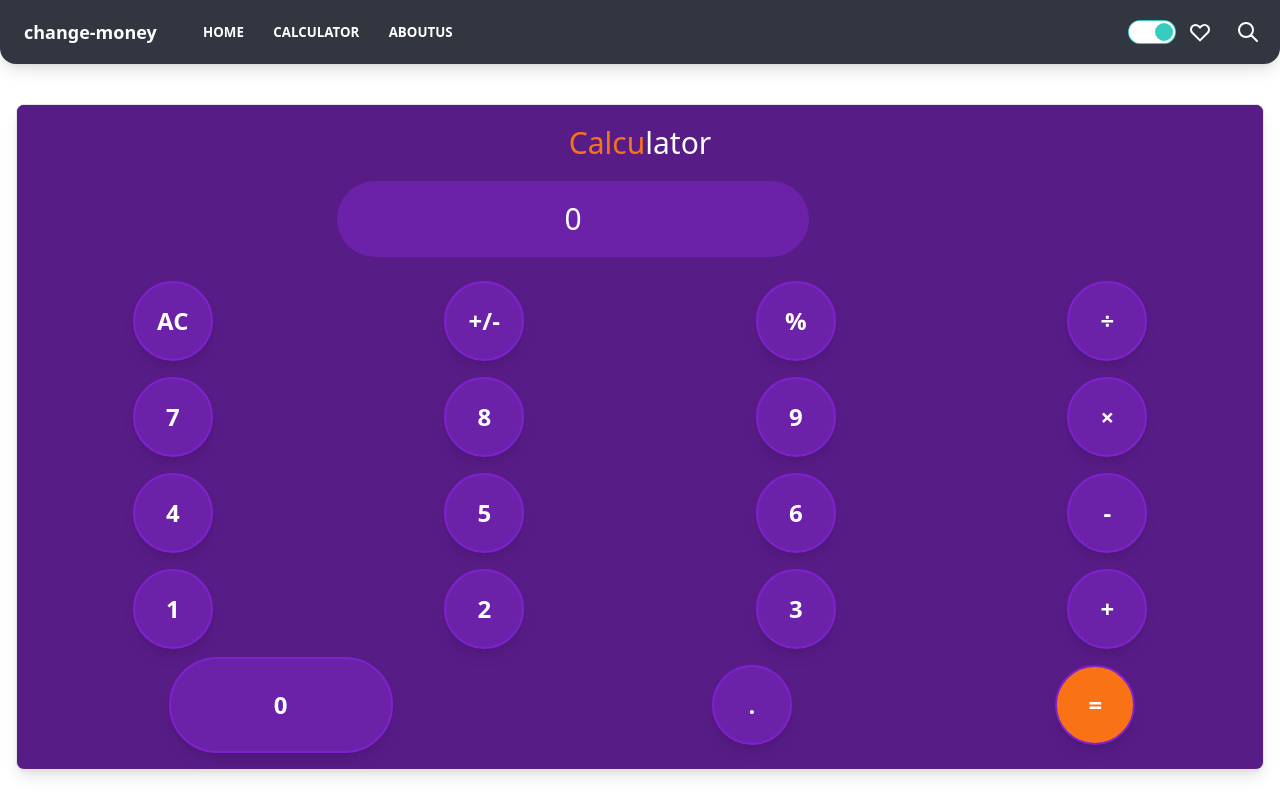
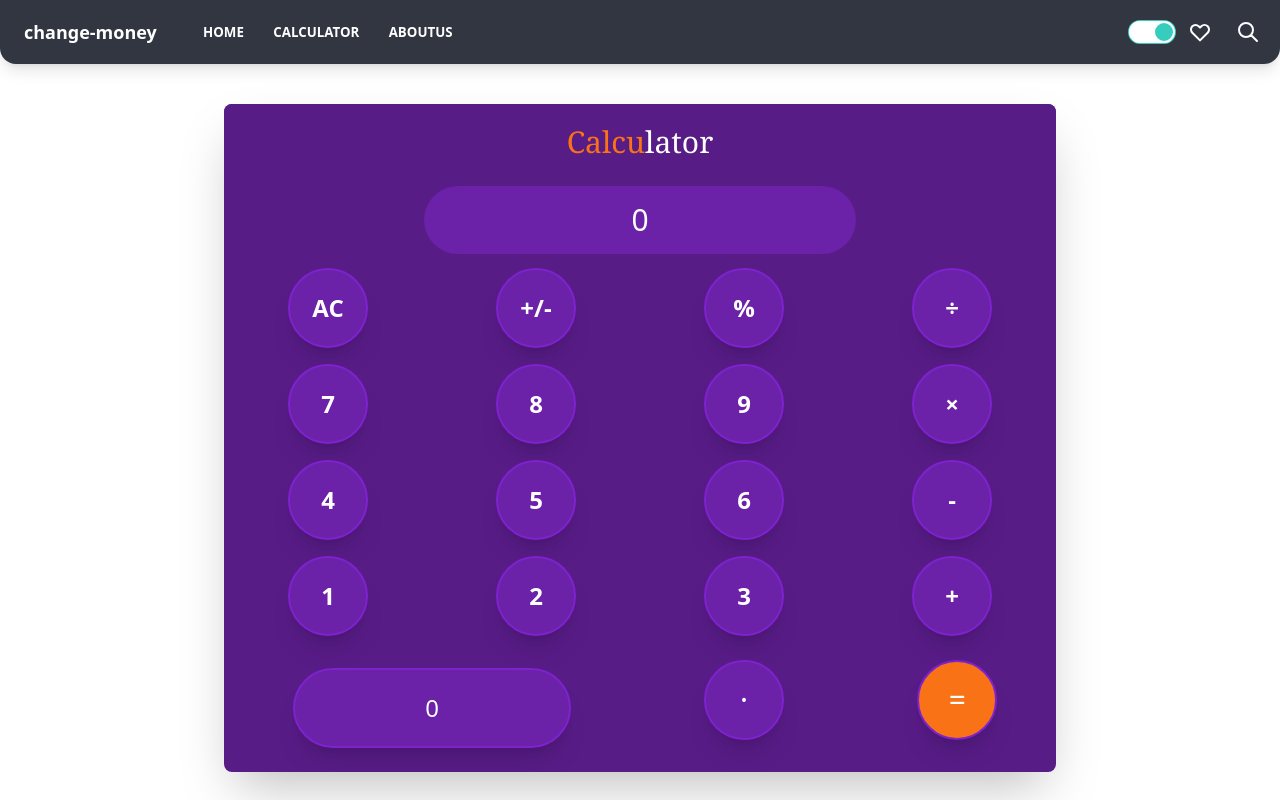
Before and after one commit to mahdimohamadzadeh/digital-currency, a Vue app: page /calculator in a window 1280 px wide. Shown: the top 800 px of the page. Built offline with nearby package versions, Linux system fonts and the light colour scheme.

Commit message:
Update:Filtering converted figures and displaying better, adding a better ui to About Me, fixing calculator bugs and adding a dark theme to 80% of the project

```diff
--- a/src/components/Clock.vue
+++ b/src/components/Clock.vue
@@ -1,8 +1,11 @@
 <template>
-  <div class="flex justify-center lg:absolute my-10">
+  <div
+    class="flex justify-center lg:absolute lg:top-8   my-10"
+    :data-theme="theme === 'light' ? 'emerald' : ''"
+  >
     <div class="mt-2 p-2 w-40 bg-accent rounded-lg shadow-xl">
       <div
-        class="flex justify-center align-center w-28 h-14  rounded-xl text-3xl p-2  mx-4 my-2 "
+        class="flex justify-center align-center w-28 h-14 rounded-xl text-3xl p-2 mx-4 my-2"
       >
         <div class="">{{ hours }}:</div>
         <div class="">{{ minutes }}:</div>
@@ -13,6 +16,8 @@
 </template>
 
 <script>
+import { computed } from "@vue/runtime-core";
+import { useStore } from "vuex";
 export default {
   name: "Clock",
   data() {
@@ -29,7 +34,7 @@ export default {
         this.hours = date.getHours();
         this.minutes = this.checkSingleDigit(date.getMinutes());
         this.seconds = this.checkSingleDigit(date.getSeconds());
-      },0);
+      }, 0);
     },
     checkSingleDigit(digit) {
       return ("0" + digit).slice(-2);
@@ -38,6 +43,12 @@ export default {
   mounted() {
     this.setTime();
   },
+  setup() {
+    const store = useStore();
+    const theme = computed(() => store.getters.getTheme || "dark");
+
+    return { theme };
+  },
 };
 </script>
 
--- a/src/components/Employe.vue
+++ b/src/components/Employe.vue
@@ -1,5 +1,5 @@
 <template>
-  <div>
+  <div :data-theme="theme === 'light' ? 'emerald' : ''">
     <h1 class="text-2xl font-bold text-center mt-10">Moneye Xchange</h1>
     <!-- component -->
     <div class="flex justify-center min-h-auto antialiased">
@@ -8,12 +8,8 @@
       >
         <!-- header -->
         <div class="text-center m-6">
-          <h3 class="text-3xl font-semibold">
-            Price: {{ rialValue }} <small> rial</small>
-          </h3>
-          <h3 class="text-3xl font-semibold mt-4">
-            USD: {{ usdValueInput }} <small> USD</small>
-          </h3>
+          <h3 class="text-3xl font-semibold">Rial: {{ rialValue }} &#65020;</h3>
+          <h3 class="text-3xl font-semibold mt-4">USD: {{ usdValueInput }} $</h3>
         </div>
         <!-- sign-in -->
         <div class="m-6">
@@ -48,10 +44,16 @@
 <script>
 import { ref } from "@vue/reactivity";
 import axios from "axios";
+import { useStore } from "vuex";
+import { computed } from "@vue/runtime-core";
 export default {
   setup() {
     const rialValue = ref(0);
     const usdValueInput = ref(0);
+
+    const store = useStore();
+    const theme = computed(() => store.getters.getTheme || "dark");
+
     const fetchPrice = async () => {
       if (usdValueInput.value) {
         await axios
@@ -61,7 +63,11 @@ export default {
           .then((res) => {
             let usd = res.data.usd_sell.value;
             let change = usdValueInput.value * usd;
-            rialValue.value = change + "0";
+            const filterChange = (number) => {
+              let toRial = number + "0";
+              return Number(toRial).toLocaleString();
+            };
+            rialValue.value = filterChange(change);
           })
           .catch((err) => {
             console.log(err);
@@ -70,7 +76,7 @@ export default {
         alert("کسخل مقداری وارد نکردی");
       }
     };
-    return { rialValue, usdValueInput, fetchPrice };
+    return { rialValue, usdValueInput, fetchPrice, theme };
   },
 };
 </script>
--- a/src/components/Footer.vue
+++ b/src/components/Footer.vue
@@ -1,5 +1,8 @@
 <template>
-  <footer class="p-10 footer bg-neutral text-neutral-content mt-16">
+  <footer
+    class="p-10 footer bg-neutral text-neutral-content mt-16"
+    :data-theme="theme === 'light' ? 'emerald' : ''"
+  >
     <div>
       <svg
         width="50"
@@ -64,7 +67,15 @@
 </template>
 
 <script>
+import { computed } from '@vue/runtime-core';
+import { useStore } from 'vuex';
 export default {
   name: "Footer",
+  setup() {
+    const store = useStore();
+    const theme = computed(() => store.getters.getTheme || "dark");
+
+    return { theme };
+  },
 };
 </script>
--- a/src/components/SideNav.vue
+++ b/src/components/SideNav.vue
@@ -95,6 +95,8 @@
 </template>
 
 <script>
+import { computed } from '@vue/runtime-core';
+import { useStore } from 'vuex';
 export default {
   name: "TheSidenav",
   props: {
@@ -103,9 +105,15 @@ export default {
       default: false,
     },
     theme: {
-      type: [String,Boolean],
+      type: [String, Boolean],
       default: "light",
     },
+  },
+  setup() {
+    const store = useStore();
+    const theme = computed(() => store.getters.getTheme || "dark");
+
+    return { theme };
   },
 };
 </script>
--- a/src/views/aboutus.vue
+++ b/src/views/aboutus.vue
@@ -1,26 +1,24 @@
 <template>
-  <div class="Aboutus">
+  <div class="Aboutus" :data-theme="theme === 'light' ? 'emerald' : ''">
     <div class="container mx-auto mt-10">
-      <div class="grid grid-cols-1 md:grid-cols-2 ">
+      <div class="grid grid-cols-1 md:grid-cols-2 shadow-2xl">
         <div class="max-h-96 md:h-screen">
           <img
-            class="w-screen h-screen md:h-96 object-cover object-top"
+            class="w-screen h-screen md:h-96 object-cover object-top rounded-lg"
             src="https://www.truegossiper.com/wp-content/uploads/2019/10/1-7.jpg"
             alt=""
           />
         </div>
-        <div class="flex bg-indigo-100 p-10 ">
+        <div class="flex p-10">
           <div class="mb-auto mt-4 max-w-lg">
-            <h1 class="text-3xl uppercase">Mahdi</h1>
-            <p class="font-semibold mb-5">Web Developer</p>
-            <p>
-              Lorem ipsum dolor sit amet, consectetuer adipiscing elit. Donec
-              odio. Quisque volutpat mattis eros. Nullam malesuada erat ut
-              turpis. Suspendisse urna nibh, viverra non, semper suscipit,
-              posuere a, pede.
+            <h1 class="text-3xl uppercase">Mahdi Mohammadzadeh</h1>
+            <p class="font-semibold mt-1">Web Developer</p>
+            <p class="mt-16">
+              Hello, I'm Mahdi Mohammadzadeh, a Front-end developer. I have been
+              learning and practicing in this field for almost 2 years.
             </p>
-            <button class="bg-black rounded-md py-3 px-7 mt-6 text-white">
-              Email Me
+            <button class="rounded-md py-3 px-7 mt-6 bg-accent">
+              <a href="https://www.linkedin.com/in/mahdi-mohamadzadeh/">My Linkedin</a>
             </button>
           </div>
         </div>
@@ -28,3 +26,15 @@
     </div>
   </div>
 </template>
+<script>
+import { computed } from "@vue/runtime-core";
+import { useStore } from "vuex";
+export default {
+  setup() {
+    const store = useStore();
+    const theme = computed(() => store.getters.getTheme || "dark");
+
+    return { theme };
+  },
+};
+</script>
--- a/src/views/calculator.vue
+++ b/src/views/calculator.vue
@@ -1,13 +1,13 @@
 <template>
-  <div class="Calculator">
+  <div class="Calculator" :data-theme="theme === 'light' ? 'emerald' : ''">
     <!-- component -->
 
     <div
-      class="sm:hidden min-w-screen min-h-full mt-10  flex items-center justify-center px-5 py-5"
+      class="sm:hidden min-w-screen min-h-full mt-10 flex items-center justify-center px-5 py-5"
     >
       <div
         class="w-full mx-auto rounded-xl bg-gray-100 shadow-xl text-gray-800 relative overflow-hidden"
-        style="max-width:300px"
+        style="max-width: 300px"
       >
         <div
           class="w-full h-40 bg-gradient-to-b from-gray-800 to-gray-700 flex items-end text-right"
@@ -186,30 +186,28 @@
     </div>
     <!-- component -->
     <div
-      class="hidden sm:block mx-auto overflow-hidden mt-10 shadow-lg mb-2 bg-purple-900 shadow-lg border rounded-lg md:w-full sm:w-4/6"
+      class="hidden sm:block mx-auto overflow-hidden mt-10 mb-2 bg-purple-900 shadow-2xl rounded-lg md:w-2/3 sm:w-4/6"
     >
       <div class="">
-        <div class="p-5 text-white text-center text-3xl bg-purple-900">
+        <div
+          class="p-5 text-white text-center text-3xl bg-purple-900 font-serif"
+        >
           <span class="text-orange-500">Calcu</span>lator
         </div>
+        <div class="w-full h-20 flex justify-center items-center">
           <input
-          class="ml-80 p-5 min-w-1/2 rounded-full text-white mb-4  flex justify-center text-center text-3xl bg-purple-800"
+            class="rounded-full text-white text-center text-3xl bg-purple-800 py-4"
             :value="current || '0'"
             disabled
           />
-        <!-- <div
-          class="p-5 text-white text-right text-3xl bg-purple-800 flex justify-center"
-        >
-          = <span class="text-orange-500 ">2100</span>
-        </div> -->
-
+        </div>
         <div class="flex items-stretch bg-purple-900 h-24">
           <div
             class="flex-1 px-2 py-2 justify-center flex items-center text-white text-2xl font-semibold"
           >
             <button
               @click="clearDisplay"
-              class="rounded-full h-20 w-20 flex items-center bg-purple-800 justify-center shadow-lg border-2 border-purple-700 hover:border-2 hover:border-gray-500 focus:outline-none"
+              class="rounded-full h-20 w-20 flex items-center bg-purple-800 justify-center shadow-xl border-2 border-purple-700 hover:border-2 hover:border-gray-500 focus:outline-none"
             >
               AC
             </button>
@@ -219,7 +217,7 @@
           >
             <button
               @click="changeSign"
-              class="rounded-full h-20 w-20 flex items-center bg-purple-800 justify-center shadow-lg border-2 border-purple-700 hover:border-2 hover:border-gray-500 focus:outline-none"
+              class="rounded-full h-20 w-20 flex items-center bg-purple-800 justify-center shadow-xl border-2 border-purple-700 hover:border-2 hover:border-gray-500 focus:outline-none"
             >
               +/-
             </button>
@@ -229,7 +227,7 @@
           >
             <button
               @click="convertPercent"
-              class="rounded-full h-20 w-20 flex items-center bg-purple-800 justify-center shadow-lg border-2 border-purple-700 hover:border-2 hover:border-gray-500 focus:outline-none"
+              class="rounded-full h-20 w-20 flex items-center bg-purple-800 justify-center shadow-xl border-2 border-purple-700 hover:border-2 hover:border-gray-500 focus:outline-none"
             >
               %
             </button>
@@ -240,7 +238,7 @@
           >
             <button
               @click="handleOperator('÷')"
-              class="rounded-full h-20 w-20 flex items-center bg-purple-800 justify-center shadow-lg border-2 border-purple-700 hover:border-2 hover:border-gray-500 focus:outline-none"
+              class="rounded-full h-20 w-20 flex items-center bg-purple-800 justify-center shadow-xl border-2 border-purple-700 hover:border-2 hover:border-gray-500 focus:outline-none"
             >
               ÷
             </button>
@@ -253,7 +251,7 @@
           >
             <button
               @click="appendSymbol('7')"
-              class="rounded-full h-20 w-20 flex items-center bg-purple-800 justify-center shadow-lg border-2 border-purple-700 hover:border-2 hover:border-gray-500 focus:outline-none"
+              class="rounded-full h-20 w-20 flex items-center bg-purple-800 justify-center shadow-xl border-2 border-purple-700 hover:border-2 hover:border-gray-500 focus:outline-none"
             >
               7
             </button>
@@ -264,7 +262,7 @@
           >
             <button
               @click="appendSymbol('8')"
-              class="rounded-full h-20 w-20 flex items-center bg-purple-800 justify-center shadow-lg border-2 border-purple-700 hover:border-2 hover:border-gray-500 focus:outline-none"
+              class="rounded-full h-20 w-20 flex items-center bg-purple-800 justify-center shadow-xl border-2 border-purple-700 hover:border-2 hover:border-gray-500 focus:outline-none"
             >
               8
             </button>
@@ -275,7 +273,7 @@
           >
             <button
               @click="appendSymbol('9')"
-              class="rounded-full h-20 w-20 flex items-center bg-purple-800 justify-center shadow-lg border-2 border-purple-700 hover:border-2 hover:border-gray-500 focus:outline-none"
+              class="rounded-full h-20 w-20 flex items-center bg-purple-800 justify-center shadow-xl border-2 border-purple-700 hover:border-2 hover:border-gray-500 focus:outline-none"
             >
               9
             </button>
@@ -286,9 +284,9 @@
           >
             <button
               @click="handleOperator('×')"
-              class="rounded-full h-20 w-20 flex items-center bg-purple-800 justify-center shadow-lg border-2 border-purple-700 hover:border-2 hover:border-gray-500 focus:outline-none"
+              class="rounded-full h-20 w-20 flex items-center bg-purple-800 justify-center shadow-xl border-2 border-purple-700 hover:border-2 hover:border-gray-500 focus:outline-none"
             >
-              ×
+              &#215;
             </button>
           </div>
         </div>
@@ -299,7 +297,7 @@
           >
             <button
               @click="appendSymbol('4')"
-              class="rounded-full h-20 w-20 flex items-center bg-purple-800 justify-center shadow-lg border-2 border-purple-700 hover:border-2 hover:border-gray-500 focus:outline-none"
+              class="rounded-full h-20 w-20 flex items-center bg-purple-800 justify-center shadow-xl border-2 border-purple-700 hover:border-2 hover:border-gray-500 focus:outline-none"
             >
               4
             </button>
@@ -310,7 +308,7 @@
           >
             <button
               @click="appendSymbol('5')"
-              class="rounded-full h-20 w-20 flex items-center bg-purple-800 justify-center shadow-lg border-2 border-purple-700 hover:border-2 hover:border-gray-500 focus:outline-none"
+              class="rounded-full h-20 w-20 flex items-center bg-purple-800 justify-center shadow-xl border-2 border-purple-700 hover:border-2 hover:border-gray-500 focus:outline-none"
             >
               5
             </button>
@@ -321,7 +319,7 @@
           >
             <button
               @click="appendSymbol('6')"
-              class="rounded-full h-20 w-20 flex items-center bg-purple-800 justify-center shadow-lg border-2 border-purple-700 hover:border-2 hover:border-gray-500 focus:outline-none"
+              class="rounded-full h-20 w-20 flex items-center bg-purple-800 justify-center shadow-xl border-2 border-purple-700 hover:border-2 hover:border-gray-500 focus:outline-none"
             >
               6
             </button>
@@ -332,7 +330,7 @@
           >
             <button
               @click="handleOperator('-')"
-              class="rounded-full h-20 w-20 flex items-center bg-purple-800 justify-center shadow-lg border-2 border-purple-700 hover:border-2 hover:border-gray-500 focus:outline-none"
+              class="rounded-full h-20 w-20 flex items-center bg-purple-800 justify-center shadow-xl border-2 border-purple-700 hover:border-2 hover:border-gray-500 focus:outline-none"
             >
               -
             </button>
@@ -345,7 +343,7 @@
           >
             <button
               @click="appendSymbol('1')"
-              class="rounded-full h-20 w-20 flex items-center bg-purple-800 justify-center shadow-lg border-2 border-purple-700 hover:border-2 hover:border-gray-500 focus:outline-none"
+              class="rounded-full h-20 w-20 flex items-center bg-purple-800 justify-center shadow-xl border-2 border-purple-700 hover:border-2 hover:border-gray-500 focus:outline-none"
             >
               1
             </button>
@@ -356,7 +354,7 @@
           >
             <button
               @click="appendSymbol('2')"
-              class="rounded-full h-20 w-20 flex items-center bg-purple-800 justify-center shadow-lg border-2 border-purple-700 hover:border-2 hover:border-gray-500 focus:outline-none"
+              class="rounded-full h-20 w-20 flex items-center bg-purple-800 justify-center shadow-xl border-2 border-purple-700 hover:border-2 hover:border-gray-500 focus:outline-none"
             >
               2
             </button>
@@ -367,7 +365,7 @@
           >
             <button
               @click="appendSymbol('3')"
-              class="rounded-full h-20 w-20 flex items-center bg-purple-800 justify-center shadow-lg border-2 border-purple-700 hover:border-2 hover:border-gray-500 focus:outline-none"
+              class="rounded-full h-20 w-20 flex items-center bg-purple-800 justify-center shadow-xl border-2 border-purple-700 hover:border-2 hover:border-gray-500 focus:outline-none"
             >
               3
             </button>
@@ -378,46 +376,34 @@
           >
             <button
               @click="handleOperator('+')"
-              class="rounded-full h-20 w-20 flex items-center bg-purple-800 justify-center shadow-lg border-2 border-purple-700 hover:border-2 hover:border-gray-500 focus:outline-none"
+              class="rounded-full h-20 w-20 flex items-center bg-purple-800 justify-center shadow-xl border-2 border-purple-700 hover:border-2 hover:border-gray-500 focus:outline-none"
             >
               +
             </button>
           </div>
         </div>
 
-        <div class="flex items-stretch bg-purple-900 h-24 mb-4">
-          <div
-            class="flex-1 px-2 py-2 justify-center flex items-center text-white text-2xl font-semibold"
-          >
+        <div class="grid grid-cols-6 justify-center bg-purple-900 h-24 my-4">
           <button
             @click="appendSymbol('0')"
-              class="ml-28 rounded-full h-24 w-56 flex items-center bg-purple-800 justify-center shadow-lg border-2 border-purple-700 hover:border-2 hover:border-gray-500 focus:outline-none"
+            class="text-white text-2xl rounded-full col-start-1 col-end-4 w-2/3  justify-self-center m-2   bg-purple-800  shadow-xl border-2 border-purple-700 hover:border-2 hover:border-gray-500 focus:outline-none"
           >
             0
           </button>
-          </div>
 
-          <div
-            class="flex-1 px-2 py-2 justify-center flex items-center text-white text-2xl font-semibold"
-          >
           <button
             @click="convertDecimal()"
-              class="ml-56 rounded-full h-20 w-20 flex items-center bg-purple-800 justify-center shadow-lg border-2 border-purple-700 hover:border-2 hover:border-gray-500 focus:outline-none"
+            class="text-white  rounded-full h-20 w-20 col-start-4 col-end-6 ml-16 text-3xl  bg-purple-800  shadow-xl border-2 border-purple-700 hover:border-2 hover:border-gray-500 focus:outline-none"
           >
-              .
+            &#183;
           </button>
-          </div>
 
-          <div
-            class="flex-1 px-2 py-2 justify-center flex items-center text-white text-2xl font-semibold"
-          >
           <button
             @click="handleOperator('=')"
-              class="ml-20 rounded-full h-20 w-20 flex items-center bg-orange-500 justify-center shadow-lg border-2 border-purple-700 hover:border-2 hover:border-gray-500 focus:outline-none"
+            class="text-white  rounded-full h-20 w-20 flex items-center text-3xl bg-orange-500 justify-center shadow-xl border-2 border-purple-700 hover:border-2 hover:border-gray-500 focus:outline-none"
           >
-              =
+            &#61;
           </button>
-          </div>
         </div>
       </div>
     </div>
@@ -461,8 +447,7 @@ export default {
       }
     },
     changeSign() {
-      this.current =
-        this.current.charAt(0) === "-"
+      this.current = this.current.charAt(0) === "-"
           ? this.current.slice(1)
           : `-${this.current}`;
     },
```
Also changed, not shown: src/components/Dark.vue (deleted, +0 -44 lines). Lines whose indentation alone changed are shown as unchanged.
